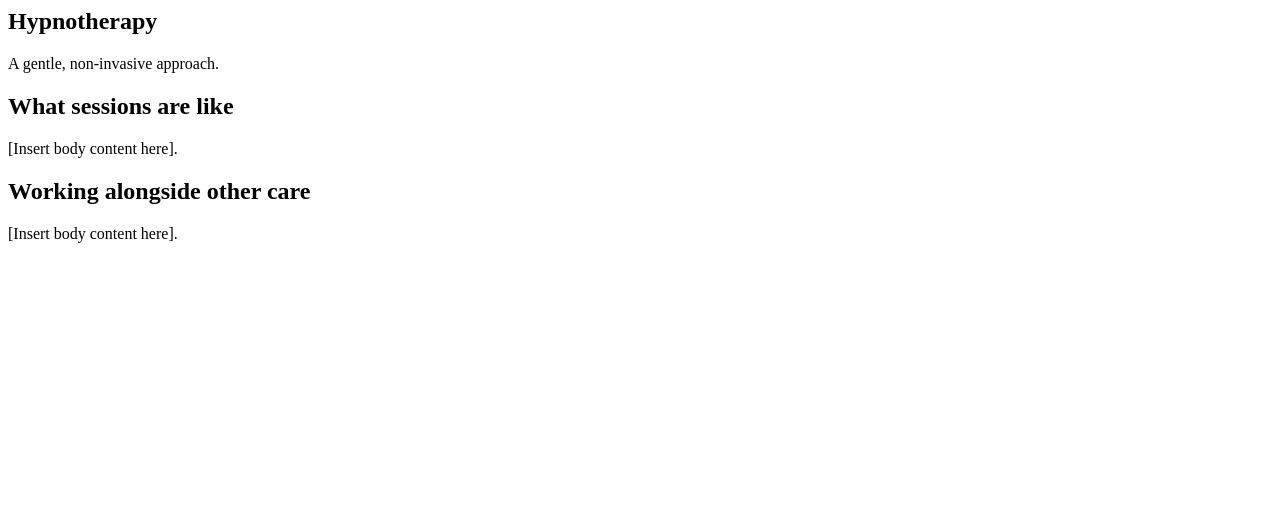
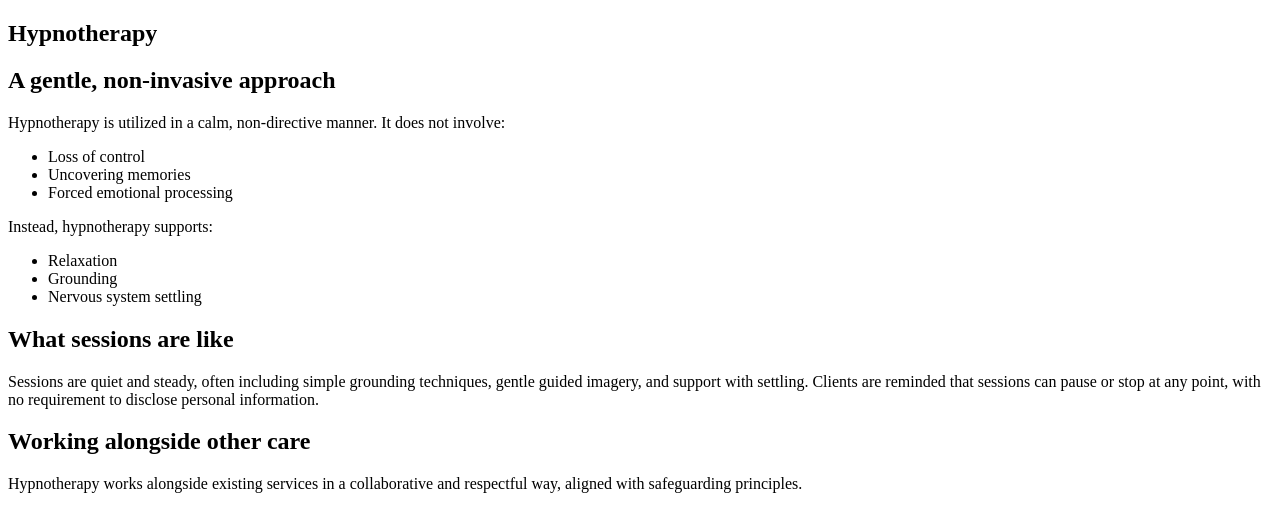
Before and after one commit to bluzenfocus/bluzenfocus, a plain HTML site: page hypnotherapy.html in a window 1280 px wide. Drawn offline with Linux system fonts and the light colour scheme.

Commit message:
Update hypnotherapy.html with complete content about hypnotherapy.

```diff
--- a/hypnotherapy.html
+++ b/hypnotherapy.html
@@ -1,8 +1,34 @@
-<h2>Hypnotherapy</h2>
-<p>A gentle, non-invasive approach.</p>
-
-<h2>What sessions are like</h2>
-<p>[Insert body content here].</p>
-
-<h2>Working alongside other care</h2>
-<p>[Insert body content here].</p>
+<!DOCTYPE html>
+<html lang="en">
+<head>
+    <meta charset="UTF-8">
+    <meta name="viewport" content="width=device-width, initial-scale=1.0">
+    <title>Hypnotherapy</title>
+</head>
+<body>
+    <section>
+        <h1>Hypnotherapy</h1>
+        <h2>A gentle, non-invasive approach</h2>
+        <p>Hypnotherapy is utilized in a calm, non-directive manner. It does not involve:</p>
+        <ul>
+            <li>Loss of control</li>
+            <li>Uncovering memories</li>
+            <li>Forced emotional processing</li>
+        </ul>
+        <p>Instead, hypnotherapy supports:</p>
+        <ul>
+            <li>Relaxation</li>
+            <li>Grounding</li>
+            <li>Nervous system settling</li>
+        </ul>
+    </section>
+    <section>
+        <h1>What sessions are like</h1>
+        <p>Sessions are quiet and steady, often including simple grounding techniques, gentle guided imagery, and support with settling. Clients are reminded that sessions can pause or stop at any point, with no requirement to disclose personal information.</p>
+    </section>
+    <section>
+        <h1>Working alongside other care</h1>
+        <p>Hypnotherapy works alongside existing services in a collaborative and respectful way, aligned with safeguarding principles.</p>
+    </section>
+</body>
+</html>
```
